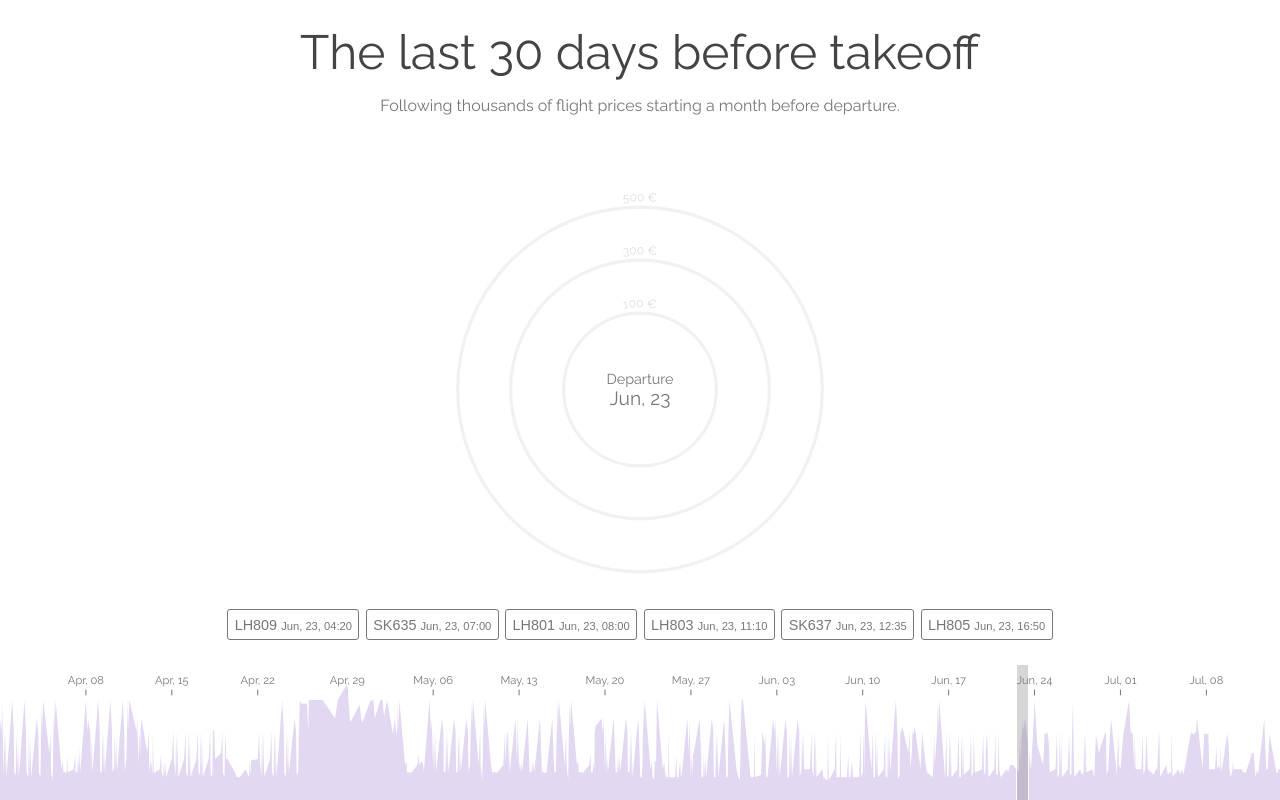
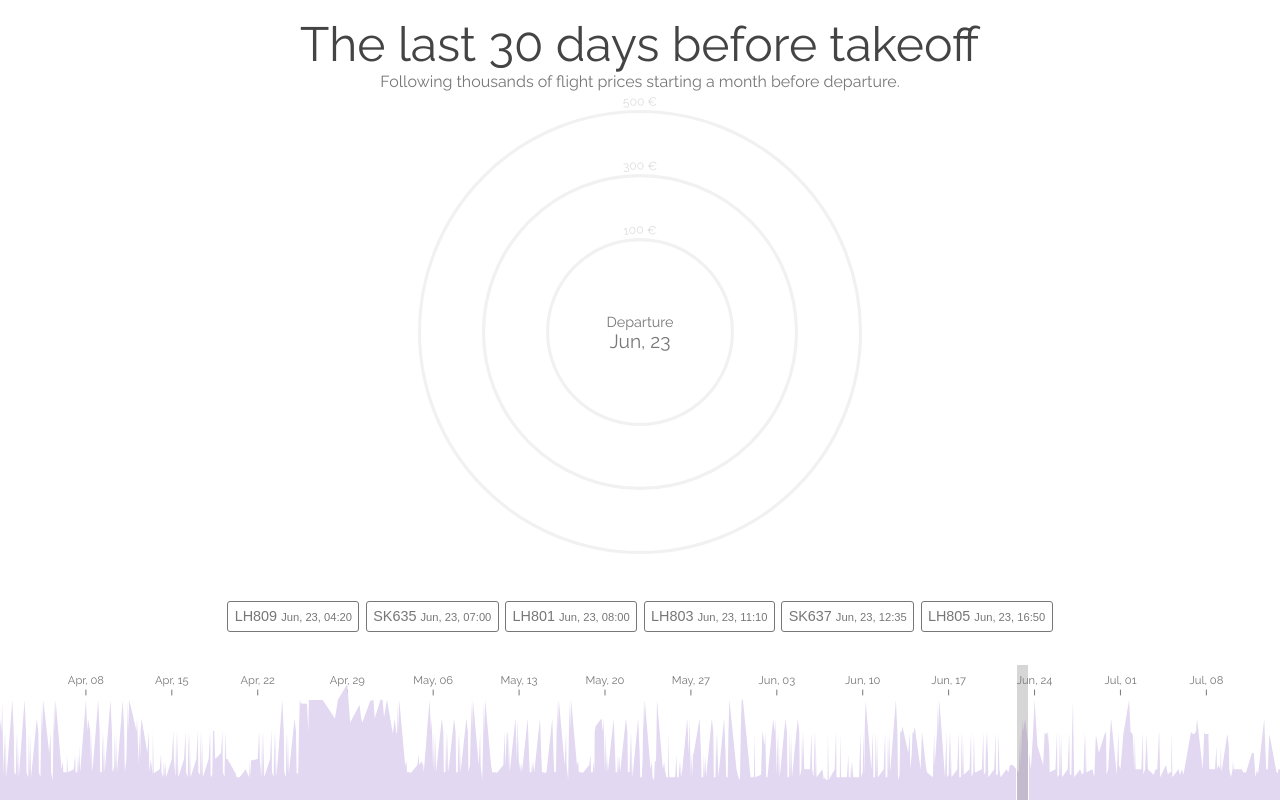
Before and after one commit to higsch/flyhigh, a Svelte app in the folder visualisation/app/: page / in a window 1280 px wide. Built offline with nearby package versions, Linux system fonts and the light colour scheme.

Commit message:
lay title over visual

```diff
--- a/visualisation/app/src/App.svelte
+++ b/visualisation/app/src/App.svelte
@@ -69,8 +69,10 @@
 <svelte:body width={width} height={height} />
 
 <div class="outer-wrapper">
-  <h1>The last 30 days before takeoff</h1>
-  <h3>Following thousands of flight prices starting a month before departure.</h3>
+  <div class="title-bar">
+    <h1>The last 30 days before takeoff</h1>
+    <h3>Following thousands of flight prices starting a month before departure.</h3>
+  </div>
   <div class="top-wrapper">
     <div class="container radial-graph">
       {#await data.find(elem => elem.name === 'flights').data then prices}
@@ -97,25 +99,29 @@
 <style>
   .outer-wrapper {
     display: flex;
+    position: relative;
     flex-direction: column;
     width: 100%;
     height: 100%;
   }
 
+  .title-bar {
+    position: absolute;
+    z-index: -1;
+    width: 100%;
+    padding: 1rem 0 0 0;
+    text-align: center;
+  }
+
   h1 {
-    width: 97%;
-    margin: 1.5rem auto 1rem auto;
     font-size: 3rem;
     font-weight: 400;
-    text-align: center;
     color: #444;
   }
 
   h3 {
-    width: 100%;
     font-size: 1rem;
     font-weight: 400;
-    text-align: center;
     color: var(--gray);
   }
 
```
